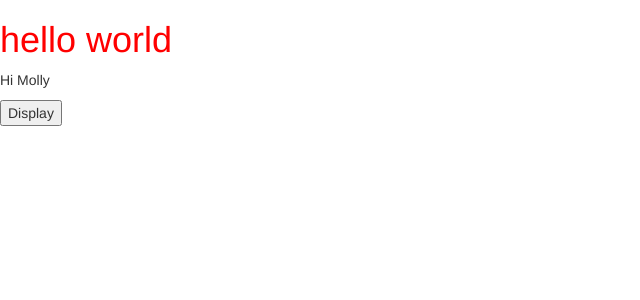
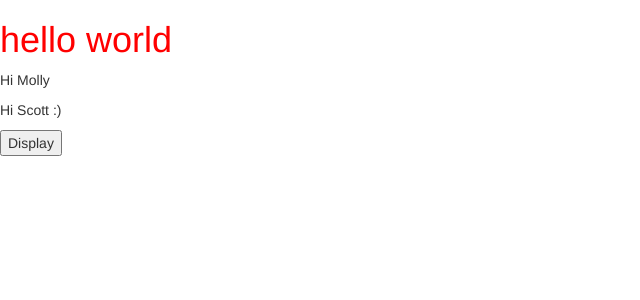
Before and after one commit to 808sAndBR/piazza-today, a Django app: page / in a window 1280 px wide. Shown: the top 300 px of the page, without its empty margins (0-640 px from the left). Run offline with Django 3.2, Linux system fonts and the light colour scheme; some libraries are stand-ins or nearby versions.

Commit message:
hi scott

```diff
--- a/piazza_today/piazza_today/templates/piazza_today/home_page.html
+++ b/piazza_today/piazza_today/templates/piazza_today/home_page.html
@@ -2,6 +2,7 @@
 
 {% block content %}
 	<p id = "js_test">Hi Molly</p>
+	<p id = "js_test">Hi Scott :)</p>
 	<button onclick="javascript:display()">Display</button>
 
 
```
